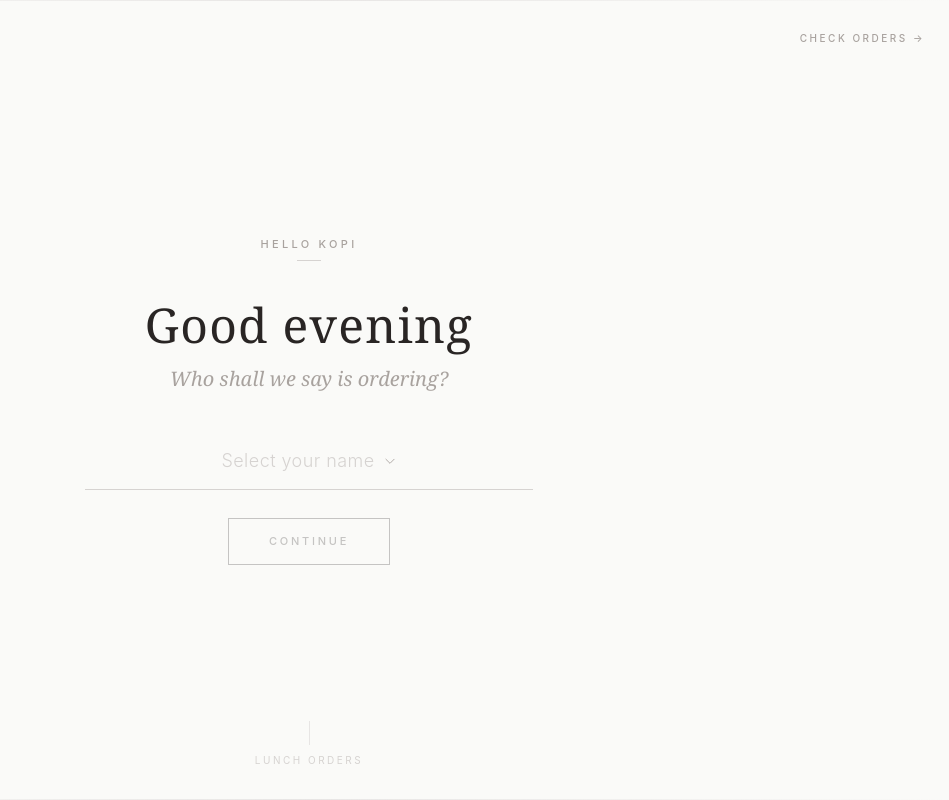
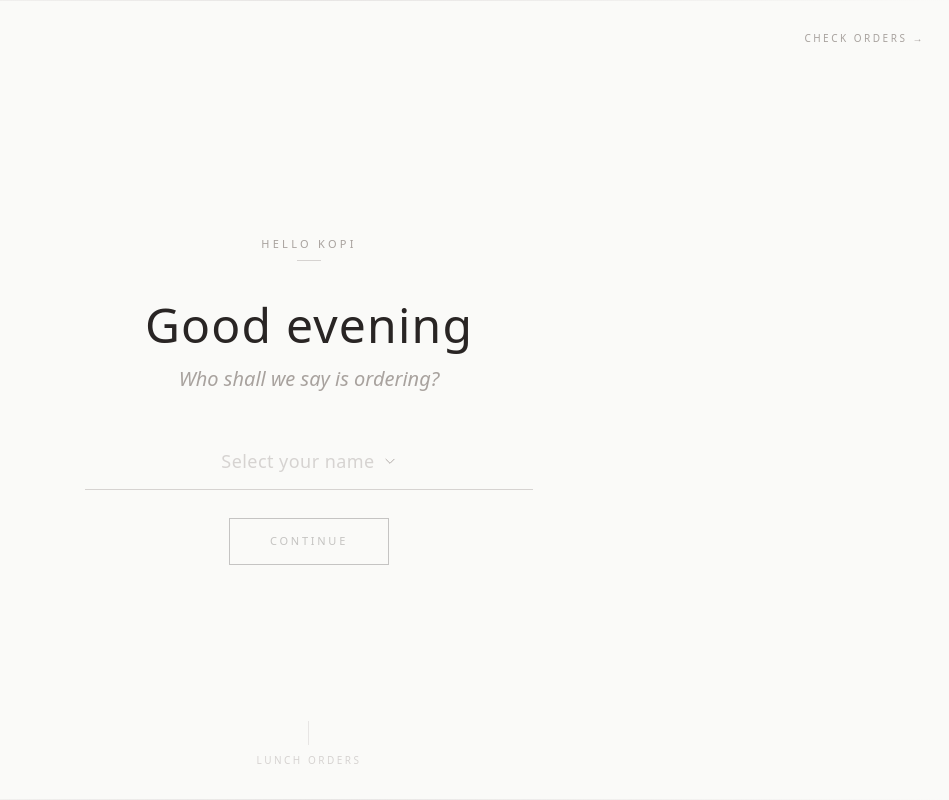
Before and after one commit to hellopawies/hellokopi, a Next.js app: page /hellokopi/ in a window 1280 px wide. Shown: the whole page, without its empty margins (331-1280 px from the left). Built offline with nearby package versions, Linux system fonts and the light colour scheme.

Commit message:
Switch all fonts to Nunito Sans
Replaces Cormorant Garamond and Inter with Nunito Sans across the app.
Both font-serif and font-sans now resolve to Nunito Sans.

https://claude.ai/code/session_01KiutqSAYFJUWU4DhGUaHkK

```diff
--- a/src/app/globals.css
+++ b/src/app/globals.css
@@ -2,11 +2,10 @@
 @tailwind components;
 @tailwind utilities;
 
-@import url('https://fonts.googleapis.com/css2?family=Cormorant+Garamond:ital,wght@0,300;0,400;0,500;1,300;1,400&family=Inter:wght@300;400;500&display=swap');
+@import url('https://fonts.googleapis.com/css2?family=Nunito+Sans:ital,opsz,wght@0,6..12,300;0,6..12,400;0,6..12,500;0,6..12,600;0,6..12,700;1,6..12,300;1,6..12,400;1,6..12,600&display=swap');
 
 :root {
-  --font-serif: 'Cormorant Garamond', Georgia, serif;
-  --font-sans: 'Inter', system-ui, sans-serif;
+  --font-sans: 'Nunito Sans', system-ui, sans-serif;
 }
 
 * {
@@ -25,10 +24,7 @@ body {
   -moz-osx-font-smoothing: grayscale;
 }
 
-.font-serif {
-  font-family: var(--font-serif);
-}
-
+.font-serif,
 .font-sans {
   font-family: var(--font-sans);
 }
--- a/tailwind.config.ts
+++ b/tailwind.config.ts
@@ -9,8 +9,8 @@ const config: Config = {
   theme: {
     extend: {
       fontFamily: {
-        serif: ["Georgia", "Cambria", "Times New Roman", "serif"],
-        sans: ["Inter", "system-ui", "sans-serif"],
+        serif: ["Nunito Sans", "system-ui", "sans-serif"],
+        sans: ["Nunito Sans", "system-ui", "sans-serif"],
       },
       colors: {
         cream: "#FAFAF8",
```
